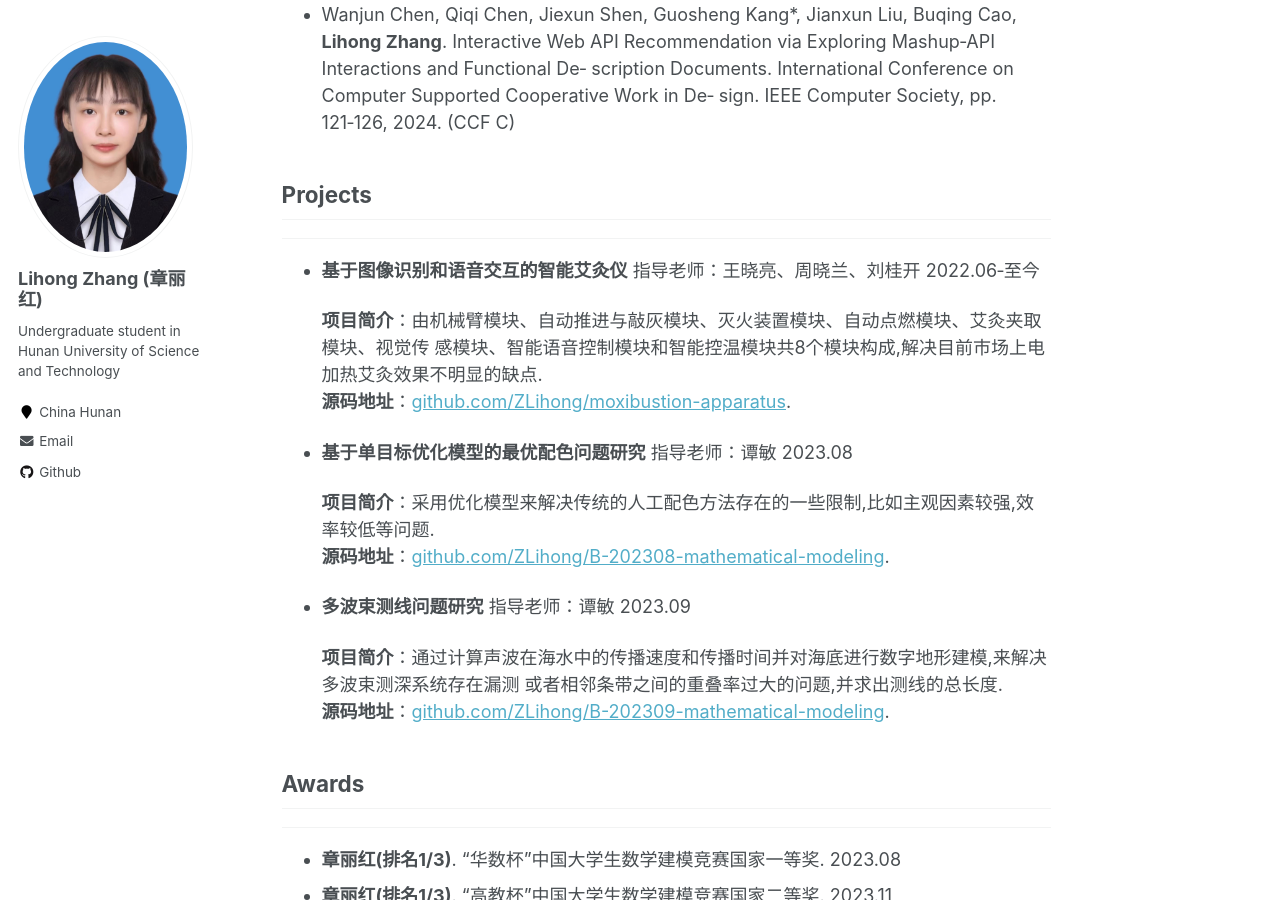
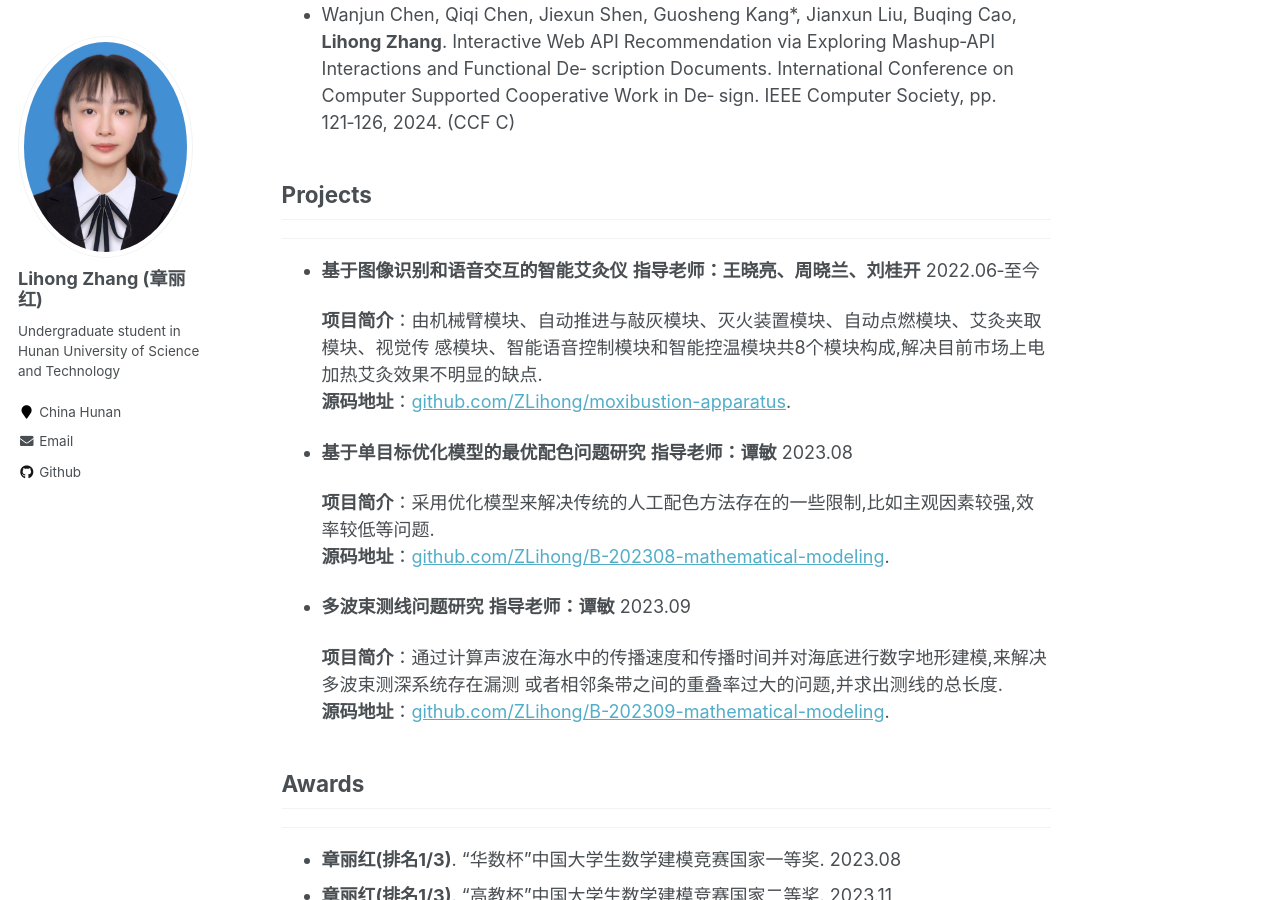
Before and after one commit to ZLihong/zlihong.github.io, a Jekyll site: the page built from _pages/about.md, in a window 1280 px wide and 900 px high, scrolled down 635 px. Built offline with Jekyll 4.4.1, drawn with Linux system fonts in a browser that asks for light colours.

```diff
--- a/_pages/about.md
+++ b/_pages/about.md
@@ -13,6 +13,7 @@ redirect_from:
 ------
 + 服务推荐
 + 自然语言处理
+
 ## Publications
 ------
 + **Lihong Zhang**, Jing He, Yamei Nie, Xiaokang Zhou, Qiqi Chen, Guosheng Kang*. JMF‑SS: Joint
@@ -26,20 +27,20 @@ sign. IEEE Computer Society, pp. 121‑126, 2024. (CCF C)
 
 ## Projects
 ------
-+ **基于图像识别和语音交互的智能艾灸仪** 指导老师：王晓亮、周晓兰、刘桂开   2022.06‑至今
++ **基于图像识别和语音交互的智能艾灸仪**    **指导老师：王晓亮、周晓兰、刘桂开**    2022.06‑至今
 
   **项目简介**：由机械臂模块、自动推进与敲灰模块、灭火装置模块、自动点燃模块、艾灸夹取模块、视觉传
   感模块、智能语音控制模块和智能控温模块共8个模块构成,解决目前市场上电加热艾灸效果不明显的缺点.
   <br>
   **源码地址**：[github.com/ZLihong/moxibustion-apparatus](https://github.com/ZLihong/moxibustion-apparatus).
 
-+ **基于单目标优化模型的最优配色问题研究** 指导老师：谭敏 2023.08
++ **基于单目标优化模型的最优配色问题研究**   **指导老师：谭敏**                     2023.08
 
   **项目简介**：采用优化模型来解决传统的人工配色方法存在的一些限制,比如主观因素较强,效率较低等问题.
   <br>
   **源码地址**：[github.com/ZLihong/B-202308-mathematical-modeling](https://github.com/ZLihong/B-202308-mathematical-modeling).
 
-+ **多波束测线问题研究** 指导老师：谭敏   2023.09
++ **多波束测线问题研究**                    **指导老师：谭敏**                     2023.09
 
   **项目简介**：通过计算声波在海水中的传播速度和传播时间并对海底进行数字地形建模,来解决多波束测深系统存在漏测
   或者相邻条带之间的重叠率过大的问题,并求出测线的总长度.
```
